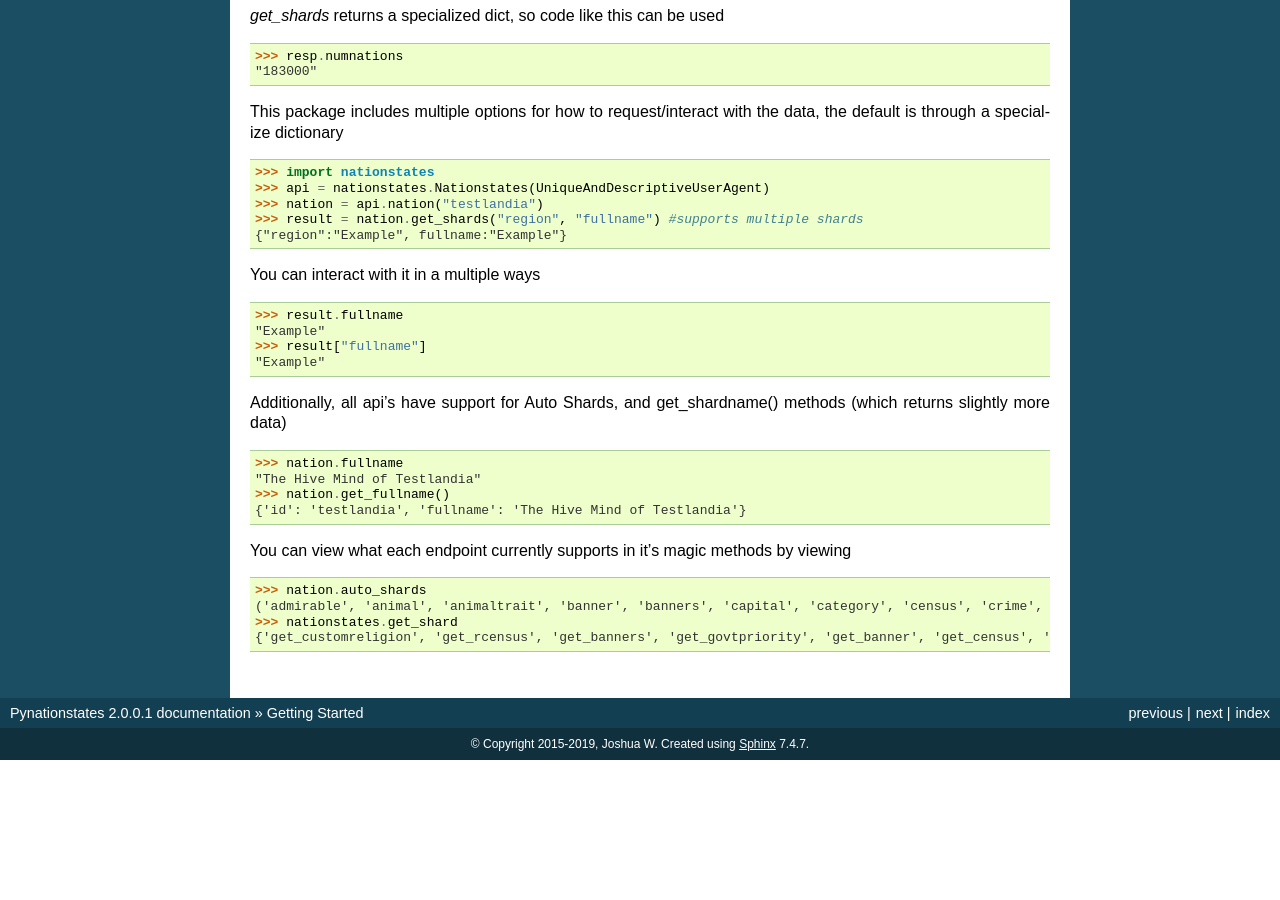
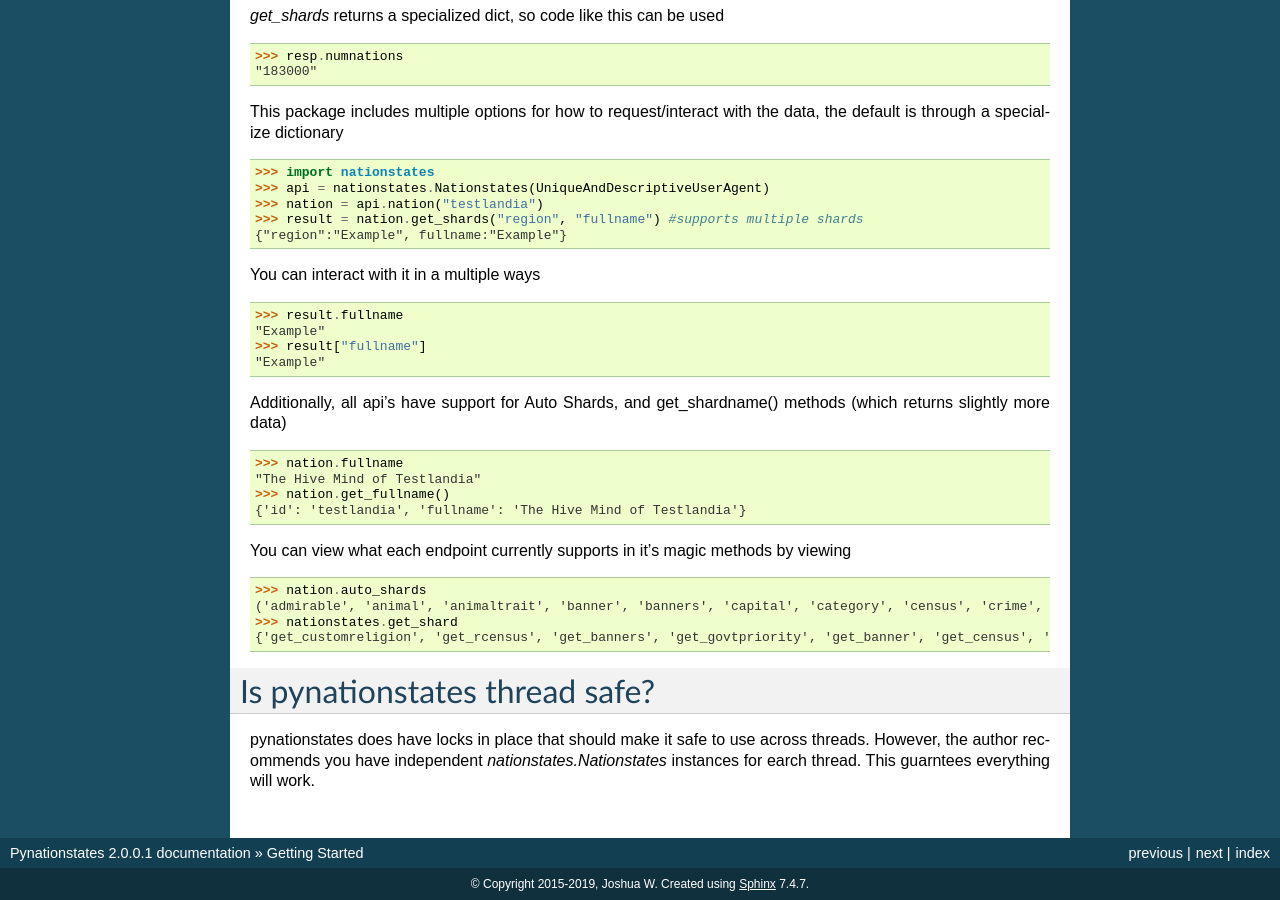
Before and after one commit to DolphDev/pynationstates, a Sphinx documentation site: the page built from docs/pages/nationstates.rst, in a window 1280 px wide and 900 px high, scrolled down 892 px. Built offline with Sphinx 7.4.7, drawn with Linux system fonts in a browser that asks for light colours; before the commit the page ends 1652 px from its top, so only the background shows below that; some of the changed text lies outside the part shown.

Commit message:
Update nationstates.rst

```diff
--- a/docs/pages/nationstates.rst
+++ b/docs/pages/nationstates.rst
@@ -83,3 +83,8 @@ You can view what each endpoint currently supports in it's magic methods by view
     ('admirable', 'animal', 'animaltrait', 'banner', 'banners', 'capital', 'category', 'census', 'crime', 'currency', 'customleader', 'customcapital', 'customreligion', 'dbid', 'deaths', 'demonym', 'demonym2', 'demonym2plural', 'dispatches', 'dispatchlist', 'endorsements', 'factbooks', 'factbooklist', 'firstlogin', 'flag', 'founded', 'foundedtime', 'freedom', 'fullname', 'gavote', 'gdp', 'govt', 'govtdesc', 'govtpriority', 'happenings', 'income', 'industrydesc', 'influence', 'lastactivity', 'lastlogin', 'leader', 'legislation', 'majorindustry', 'motto', 'name', 'notable', 'policies', 'poorest', 'population', 'publicsector', 'rcensus', 'region', 'religion', 'richest', 'scvote', 'sectors', 'sensibilities', 'tax', 'tgcanrecruit', 'tgcancampaign', 'type', 'wa', 'wabadges', 'wcensus')
     >>> nationstates.get_shard
     {'get_customreligion', 'get_rcensus', 'get_banners', 'get_govtpriority', 'get_banner', 'get_census', 'get_gavote', 'get_wcensus', 'get_firstlogin', 'get_notable', 'get_admirable', 'get_foundedtime', 'get_category', 'get_customleader', 'get_flag', 'get_currency', 'get_endorsements', 'get_lastlogin', 'get_region', 'get_religion', 'get_capital', 'get_name', 'get_type', 'get_happenings', 'get_crime', 'get_govtdesc', 'get_majorindustry', 'get_influence', 'get_customcapital', 'get_tax', 'get_tgcanrecruit', 'get_demonym2', 'get_legislation', 'get_poorest', 'get_wa', 'get_sectors', 'get_deaths', 'get_dbid', 'get_policies', 'get_scvote', 'get_lastactivity', 'get_demonym', 'get_freedom', 'get_animal', 'get_factbooklist', 'get_industrydesc', 'get_income', 'get_population', 'get_founded', 'get_richest', 'get_demonym2plural', 'get_gdp', 'get_dispatches', 'get_publicsector', 'get_fullname', 'get_motto', 'get_tgcancampaign', 'get_govt', 'get_sensibilities', 'get_dispatchlist', 'get_wabadges', 'get_factbooks', 'get_animaltrait', 'get_leader'}
+
+Is pynationstates thread safe?
+==============================
+
+pynationstates does have locks in place that should make it safe to use across threads. However, the author recommends you have independent `nationstates.Nationstates` instances for earch thread. This guarntees everything will work.
```
